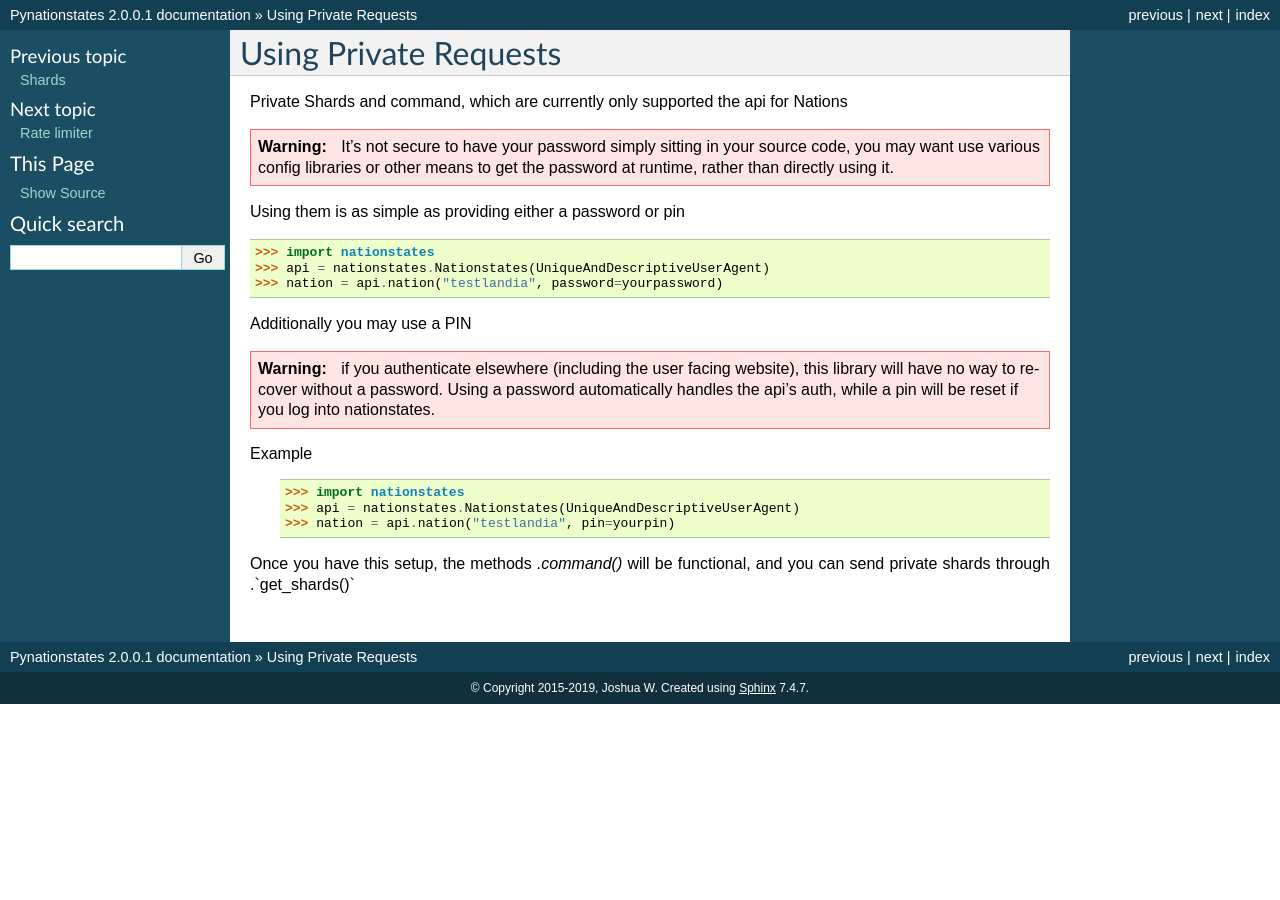
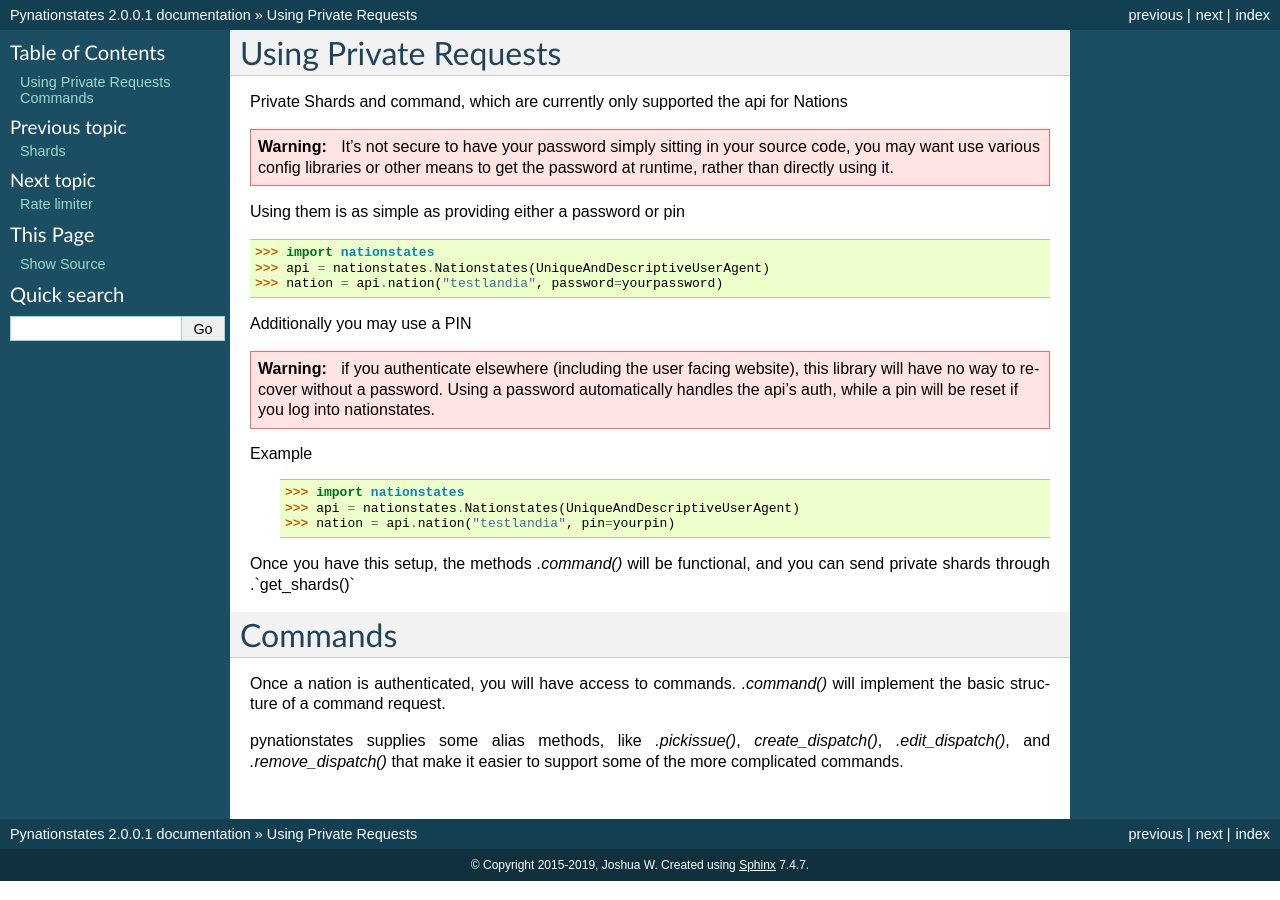
Before and after one commit to DolphDev/pynationstates, a Sphinx documentation site: the page built from docs/pages/PrivateRequests.rst, in a window 1280 px wide. Built offline with Sphinx 7.4.7, drawn with Linux system fonts in a browser that asks for light colours.

Commit message:
Update PrivateRequests.rst

```diff
--- a/docs/pages/PrivateRequests.rst
+++ b/docs/pages/PrivateRequests.rst
@@ -22,3 +22,9 @@
     >>> nation = api.nation("testlandia", pin=yourpin)
 
 Once you have this setup, the methods `.command()` will be functional, and you can send private shards through .`get_shards()`
+
+Commands
+======================
+Once a nation is authenticated, you will have access to commands. `.command()` will implement the basic structure of a command request.
+
+pynationstates supplies some alias methods, like `.pickissue()`, `create_dispatch()`, `.edit_dispatch()`, and `.remove_dispatch()` that make it easier to support some of the more complicated commands.
```
